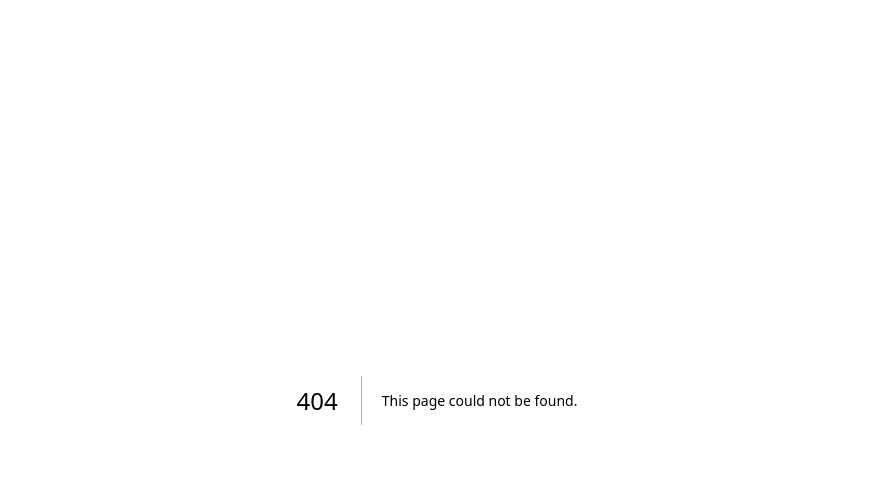
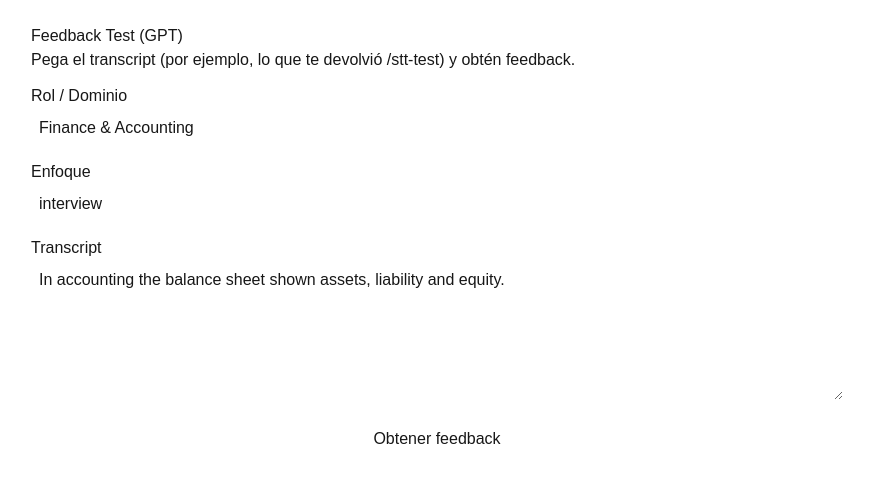
Before and after one commit to JairolGraterol/ia-english-tutor-mvp, a Next.js app: page /feedback-test in a window 1280 px wide. Before the commit this address had no page. Shown: the top 482 px of the page, without its empty margins (203-1076 px from the left). Built offline with nearby package versions, Linux system fonts and the light colour scheme.

Commit message:
Create page.tsx

```diff
--- /dev/null
+++ b/app/feedback-test/page.tsx
@@ -0,0 +1,117 @@
+"use client";
+import { useState } from "react";
+
+export default function FeedbackTest() {
+  const [text, setText] = useState(
+    "In accounting the balance sheet shown assets, liability and equity."
+  );
+  const [role, setRole] = useState("Finance & Accounting");
+  const [focus, setFocus] = useState("interview");
+  const [loading, setLoading] = useState(false);
+  const [json, setJson] = useState<any>(null);
+  const [error, setError] = useState("");
+
+  const onSubmit = async (e: React.FormEvent) => {
+    e.preventDefault();
+    setLoading(true); setError(""); setJson(null);
+    try {
+      const res = await fetch("/api/feedback", {
+        method: "POST",
+        headers: { "Content-Type": "application/json" },
+        body: JSON.stringify({ transcript: text, role, focus }),
+      });
+      const data = await res.json();
+      if (!res.ok) throw new Error(JSON.stringify(data));
+      setJson(data);
+    } catch (err: any) {
+      setError(err?.message || "Request failed");
+    } finally {
+      setLoading(false);
+    }
+  };
+
+  return (
+    <div style={{ padding: 24, fontFamily: "sans-serif", maxWidth: 860, margin: "0 auto" }}>
+      <h1>Feedback Test (GPT)</h1>
+      <p>Pega el transcript (por ejemplo, lo que te devolvió /stt-test) y obtén feedback.</p>
+      <form onSubmit={onSubmit} style={{ display: "grid", gap: 12, marginTop: 12 }}>
+        <label>
+          <div>Rol / Dominio</div>
+          <input
+            value={role}
+            onChange={(e) => setRole(e.target.value)}
+            style={{ width: "100%", padding: 8 }}
+          />
+        </label>
+        <label>
+          <div>Enfoque</div>
+          <input
+            value={focus}
+            onChange={(e) => setFocus(e.target.value)}
+            style={{ width: "100%", padding: 8 }}
+            placeholder="interview, reading, conversation..."
+          />
+        </label>
+        <label>
+          <div>Transcript</div>
+          <textarea
+            value={text}
+            onChange={(e) => setText(e.target.value)}
+            style={{ width: "100%", minHeight: 140, padding: 8 }}
+          />
+        </label>
+        <button type="submit" disabled={loading} style={{ padding: "8px 12px" }}>
+          {loading ? "Analizando..." : "Obtener feedback"}
+        </button>
+      </form>
+
+      <div style={{ marginTop: 16 }}>
+        {error && (
+          <pre style={{ color: "crimson", whiteSpace: "pre-wrap" }}>
+            {error}
+          </pre>
+        )}
+        {json && (
+          <div style={{ display: "grid", gap: 12 }}>
+            <section>
+              <h3>Level estimate</h3>
+              <div>{json.level_estimate || "—"}</div>
+            </section>
+            <section>
+              <h3>Strengths</h3>
+              <ul>{(json.strengths || []).map((s: string, i: number) => <li key={i}>{s}</li>)}</ul>
+            </section>
+            <section>
+              <h3>Issues</h3>
+              <ul>{(json.issues || []).map((s: string, i: number) => <li key={i}>{s}</li>)}</ul>
+            </section>
+            <section>
+              <h3>Corrections</h3>
+              <ul>
+                {(json.corrections || []).map((c: any, i: number) => (
+                  <li key={i}>
+                    <div><b>Original:</b> {c.original}</div>
+                    <div><b>Corrected:</b> {c.corrected}</div>
+                    <div style={{ color: "#555" }}>{c.explanation}</div>
+                  </li>
+                ))}
+              </ul>
+            </section>
+            <section>
+              <h3>Practice words</h3>
+              <div>{(json.practice_words || []).join(", ") || "—"}</div>
+            </section>
+            <section>
+              <h3>Pronunciation tips</h3>
+              <ul>{(json.pronunciation_tips || []).map((s: string, i: number) => <li key={i}>{s}</li>)}</ul>
+            </section>
+            <section>
+              <h3>Suggested answer</h3>
+              <pre style={{ whiteSpace: "pre-wrap" }}>{json.suggested_answer || "—"}</pre>
+            </section>
+          </div>
+        )}
+      </div>
+    </div>
+  );
+}
```
